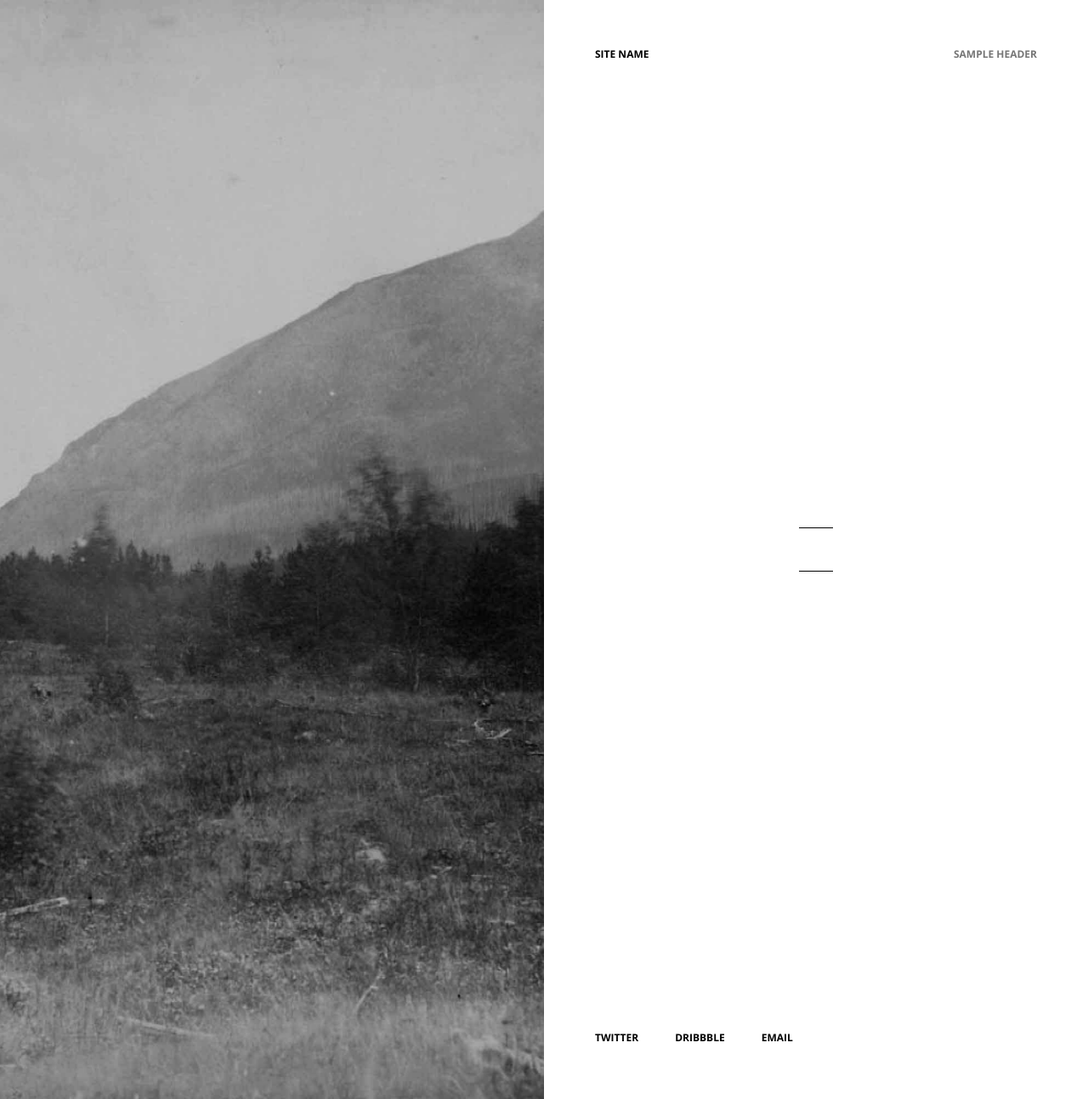
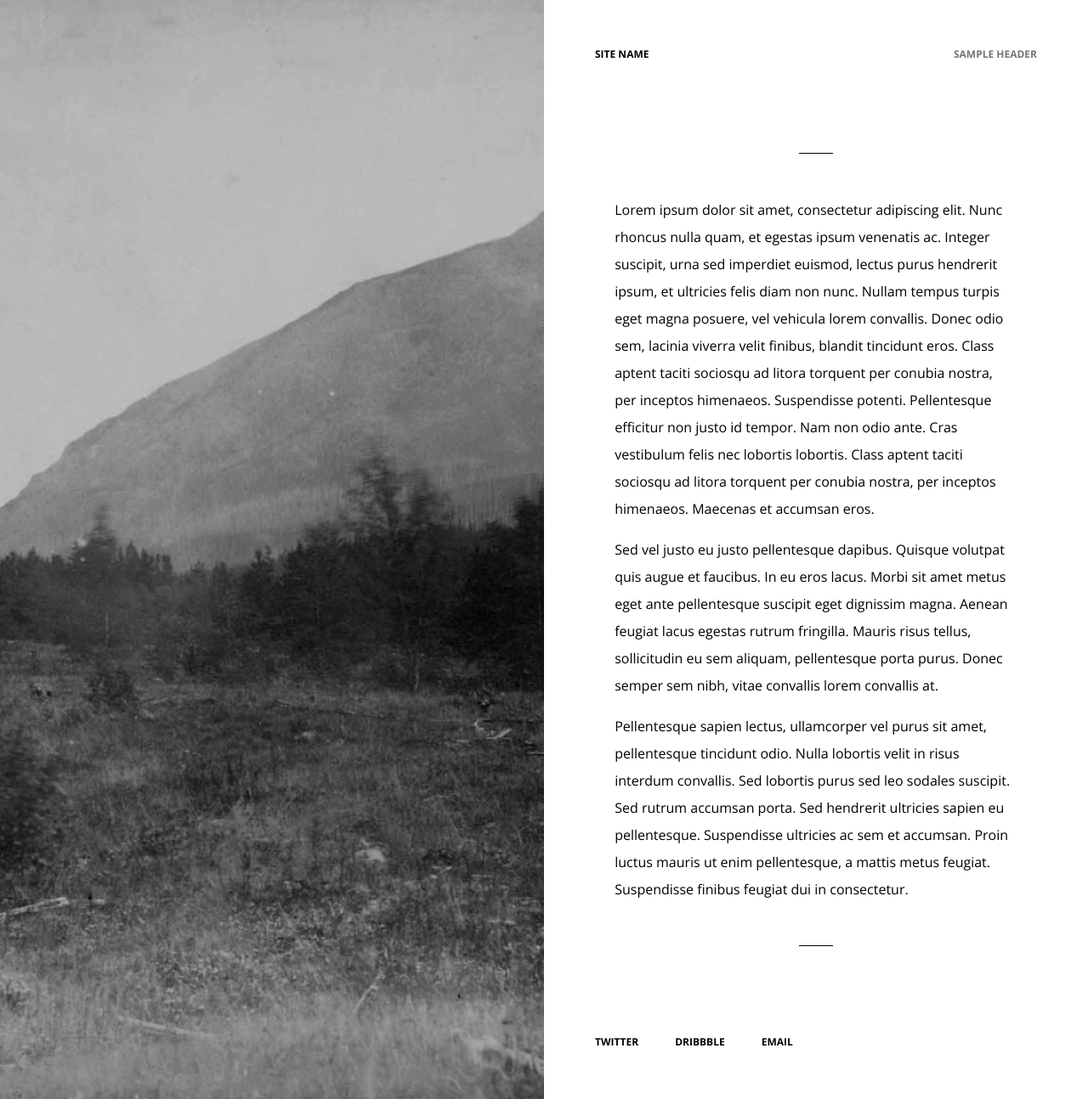
Before and after one commit to marritlarkin/sapling, a Jekyll site: the page built from index.markdown, in a window 1280 px wide. Shown: the whole page at 85% size. Built offline with Jekyll 4.4.1, drawn with Linux system fonts in a browser that asks for light colours.

Commit message:
accounting for wsywig elements and tall content

```diff
--- a/_sass/modules/_content.scss
+++ b/_sass/modules/_content.scss
@@ -9,16 +9,41 @@
   @media only screen and (min-width: 600px) and (min-height: 750px){
     box-sizing: border-box;
     margin: 0 auto;
-    padding: 0 13%;
+    max-height: 100vh;
+    padding: 130px 13%; // the 130 is the height of the header/footer
     position: relative;
-    overflow: hidden;
+    overflow: scroll;
     top: 50%;
     transform: translateY(-50%);
     width: 100%;
   }
+  @media only screen and (min-width: 600px) {
+
+  }
+
+  // Accounting for the wysiwyg things
   a {
     color:#2eb993;
     text-decoration:none;
+  }
+  h1 {
+
+  }
+  h2 {
+
+  }
+  h3 {
+
+  }
+  blockquote {
+    border-left: 3px solid #ccc;
+    margin-left: 0;
+    margin-right: 0;
+    padding-left: 15px;
+    padding-right: 15px;
+  }
+  img {
+    max-width: 100%;
   }
 
   &:before,
--- a/_sass/modules/_footer.scss
+++ b/_sass/modules/_footer.scss
@@ -1,11 +1,14 @@
 .footer{
+  background: rgba(255,255,255,.95);
   bottom: 0px;
   clear: both;
   position: relative;
   @media only screen and (min-width: 600px) and (min-height: 750px) { position: absolute; }
-  padding-bottom: 60px;
+  padding-bottom: 55px;
+  padding-top: 55px;
   @media only screen and (min-width: 600px) { width: 100%; }
   text-transform: uppercase;
+  z-index: 1;
 
   .social {
     font-size: 12px;
--- a/_sass/modules/_header.scss
+++ b/_sass/modules/_header.scss
@@ -1,12 +1,16 @@
 .header {
+  background: rgba(255,255,255,.95);
   font-size: 12px;
   @media only screen and (min-width: 600px) and (min-height: 750px){ left: 0; }
   overflow: hidden;
+  padding-bottom: 55px;
   padding-top: 55px;
+  position: relative;
   @media only screen and (min-width: 600px) and (min-height: 750px){ position: absolute; }
   text-transform: uppercase;
   @media only screen and (min-width: 600px) and (min-height: 750px){ top: 0; }
   width: 100%;
+  z-index: 1;
 
   .header-left {
     display: block;
@@ -14,7 +18,6 @@
     font-weight: 700;
     margin: 0;
     padding-left: 60px;
-    padding-bottom: 15px;
   }
 
   .header-right {
--- a/index.markdown
+++ b/index.markdown
@@ -4,3 +4,9 @@ header: Sample Header
 image:
 layout: default
 ---
+
+Lorem ipsum dolor sit amet, consectetur adipiscing elit. Nunc rhoncus nulla quam, et egestas ipsum venenatis ac. Integer suscipit, urna sed imperdiet euismod, lectus purus hendrerit ipsum, et ultricies felis diam non nunc. Nullam tempus turpis eget magna posuere, vel vehicula lorem convallis. Donec odio sem, lacinia viverra velit finibus, blandit tincidunt eros. Class aptent taciti sociosqu ad litora torquent per conubia nostra, per inceptos himenaeos. Suspendisse potenti. Pellentesque efficitur non justo id tempor. Nam non odio ante. Cras vestibulum felis nec lobortis lobortis. Class aptent taciti sociosqu ad litora torquent per conubia nostra, per inceptos himenaeos. Maecenas et accumsan eros.
+
+Sed vel justo eu justo pellentesque dapibus. Quisque volutpat quis augue et faucibus. In eu eros lacus. Morbi sit amet metus eget ante pellentesque suscipit eget dignissim magna. Aenean feugiat lacus egestas rutrum fringilla. Mauris risus tellus, sollicitudin eu sem aliquam, pellentesque porta purus. Donec semper sem nibh, vitae convallis lorem convallis at.
+
+Pellentesque sapien lectus, ullamcorper vel purus sit amet, pellentesque tincidunt odio. Nulla lobortis velit in risus interdum convallis. Sed lobortis purus sed leo sodales suscipit. Sed rutrum accumsan porta. Sed hendrerit ultricies sapien eu pellentesque. Suspendisse ultricies ac sem et accumsan. Proin luctus mauris ut enim pellentesque, a mattis metus feugiat. Suspendisse finibus feugiat dui in consectetur.
```
